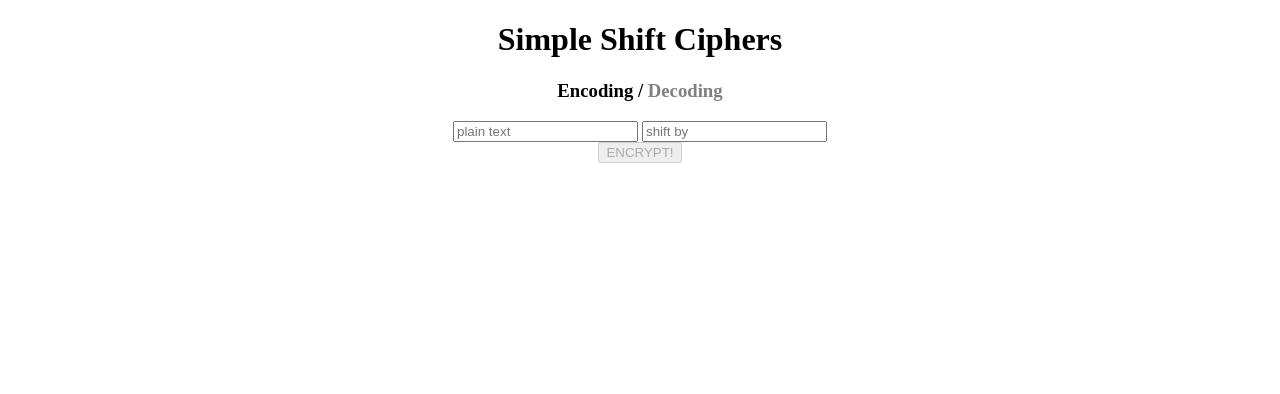
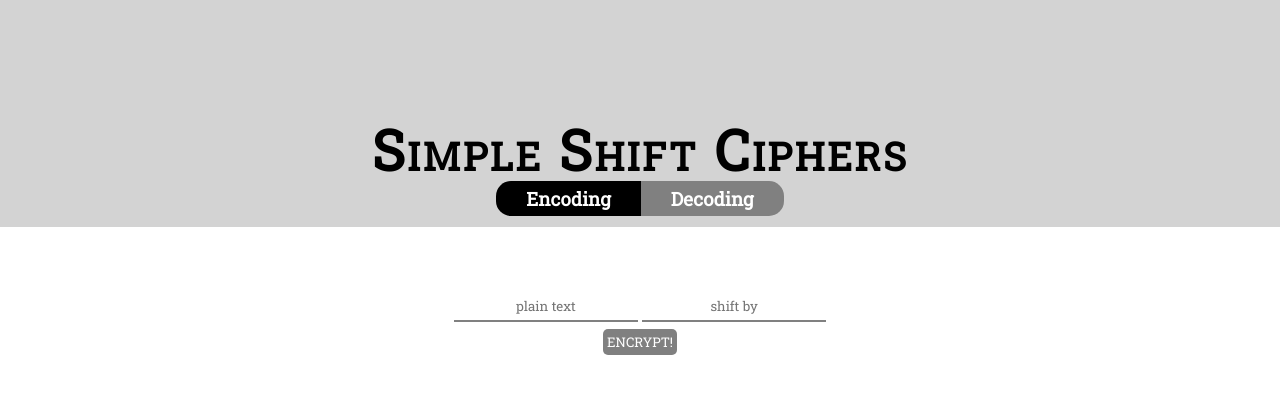
Before and after one commit to de-mark/algorithms_simple-shift-ciphers, a plain HTML site: page index.html in a window 1280 px wide. Drawn offline with Linux system fonts and the light colour scheme.

Commit message:
Added basic page styling

```diff
--- a/assets/css/style.css
+++ b/assets/css/style.css
@@ -1,3 +1,79 @@
+@import url('https://fonts.googleapis.com/css2?family=Roboto+Slab&display=swap');
+
+* {
+    box-sizing: border-box;
+    margin: 0;
+    padding: 0;
+}
+
+body {
+    font-family: 'Roboto Slab', serif;
+}
+
+.banner {
+    padding-top: 7rem;
+    padding-bottom: 1rem;
+    margin-bottom: 1rem;
+    background-color: lightgrey;
+}
+
+.ende-toggle {
+    padding: 5px 30px;
+    color: white;
+}
+
+h1 {
+    font-weight: bolder;
+    letter-spacing: .15rem;
+    font-variant: small-caps;
+    font-size: 3.5rem;
+}
+
 #encode-decode-toggle:hover {
     cursor: pointer;
 }
+
+#res {
+    display: flex;
+    width: 100%;
+    justify-content: space-evenly;
+}
+
+#eqn {
+    padding: 1.5rem 0;
+}
+
+input {
+    text-align: center;
+    font-family: 'Roboto Slab', serif;
+    border: none;
+    padding: .35rem;
+    border-bottom: .15rem solid grey;
+}
+
+input:focus {
+    outline: none;
+}
+
+button {
+    margin-top: .4rem;
+    padding: .25rem;
+    background-color: black;
+    color: white;
+    font-family: 'Roboto Slab', serif;
+    font-weight: bold;
+    border: none;
+    border-radius: 5px;
+}
+
+button:hover {
+    cursor: pointer;
+    background-color: white;
+    color: black;
+}
+
+button:disabled {
+    font-weight: lighter;
+    background-color: grey;
+    color: white;
+}
--- a/assets/js/app.js
+++ b/assets/js/app.js
@@ -16,8 +16,8 @@ const onlyNumberEntry = () =>  {
 const toggleEnDecrypt = () => {
     encryptOrDecrypt[0] = encryptOrDecrypt[0] == "e" ? "d" : "e";
 
-    document.getElementById("encode-decode-toggle").innerHTML = encryptOrDecrypt[0] == "e" ? "<span>Encoding</span> / <span style='color:grey'>Decoding</span>" :
-                                                                                             "<span style='color:grey'>Encoding</span> / <span>Decoding</span>"
+    document.getElementById("encode-decode-toggle").innerHTML = encryptOrDecrypt[0] == "e" ? "<span class='ende-toggle' style='background-color:black; border-radius: 15px 0 0 15px'>Encoding</span><span class='ende-toggle' style='background-color:grey; border-radius: 0 15px 15px 0'>Decoding</span>" :
+                                                                                             "<span class='ende-toggle' style='background-color:grey; border-radius: 15px 0 0 15px'>Encoding</span><span class='ende-toggle' style='background-color:black; border-radius: 0 15px 15px 0'>Decoding</span>"
     displayScreen();
 }
 
@@ -68,19 +68,15 @@ const encryptText = () => {
     let nextStep = textToEncrypt.map((p)=> p == " " ? " " : (alpha.indexOf(p) + shiftBy) % 26);
     let shiftedCode = nextStep.map((p)=> p == " " ? " " : alpha[p]).join("");
     resultArea.innerHTML = `
-    <div>
         <div>
             <b>Plain text:</b> ${plainEntry.value}
         </div>
         <div>
             <b>Shift By:</b> ${shiftBy}
         </div>
-    </div>
-    <div>
         <div>
             <b>Code:</b> ${shiftedCode}
         </div>
-    </div>
     `
     plainEntry.value = ""
     shiftEntry.value = ""
@@ -92,19 +88,15 @@ const decryptText = () => {
     let nextStep = textToEncrypt.map((p)=> p == " " ? " " : (alpha.indexOf(p) - shiftBy) % 26);
     let shiftedCode = nextStep.map((p)=> p == " " ? " " : alpha[p]).join("");
     resultArea.innerHTML = `
-    <div>
         <div>
             <b>Plain text:</b> ${plainEntry.value}
         </div>
         <div>
             <b>Shift By:</b> ${shiftBy}
         </div>
-    </div>
-    <div>
         <div>
             <b>Decrypted Code:</b> ${shiftedCode}
         </div>
-    </div>
     `
     plainEntry.value = ""
     shiftEntry.value = ""
--- a/index.html
+++ b/index.html
@@ -7,9 +7,9 @@
     <link rel="stylesheet" href="./assets/css/style.css">
 </head>
 <body style="text-align: center">
-    <div>
+    <div class="banner">
         <h1>Simple Shift Ciphers</h1>
-        <h3 id="encode-decode-toggle" onclick="toggleEnDecrypt()"><span>Encoding</span> / <span style="color:grey">Decoding</span></h3>
+        <h3 id="encode-decode-toggle" onclick="toggleEnDecrypt()"><span class="ende-toggle" style="background-color:black; border-radius: 15px 0 0 15px">Encoding</span><span class="ende-toggle" style="background-color:grey; border-radius: 0 15px 15px 0">Decoding</span></h3>
     </div>
     <div>
 
```
